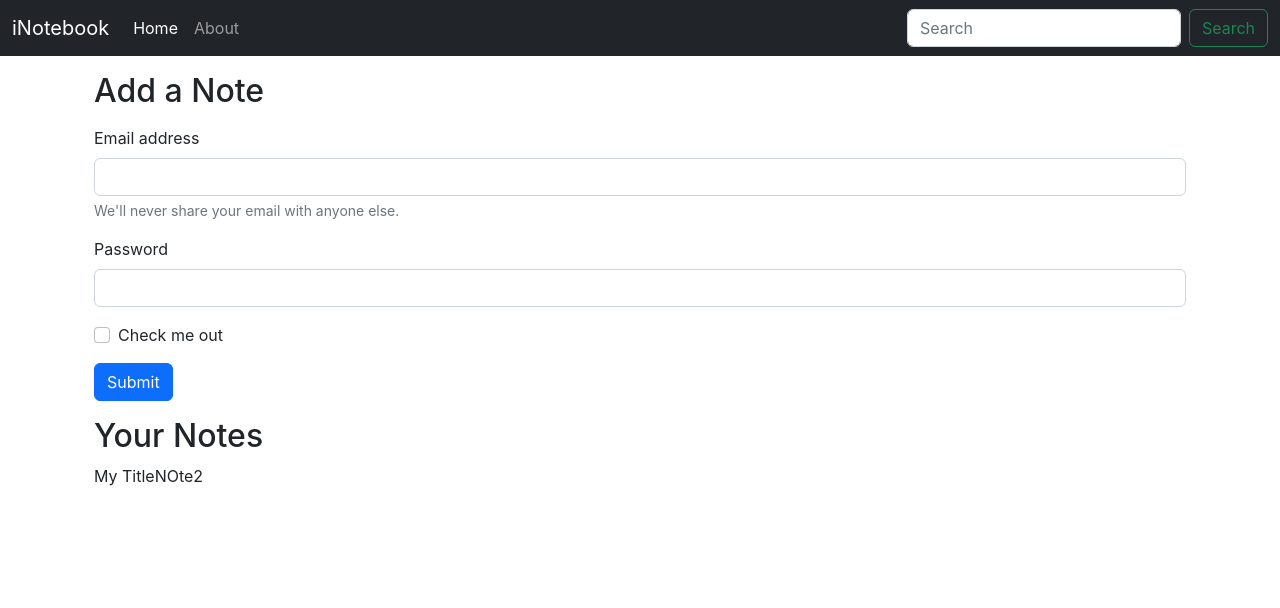
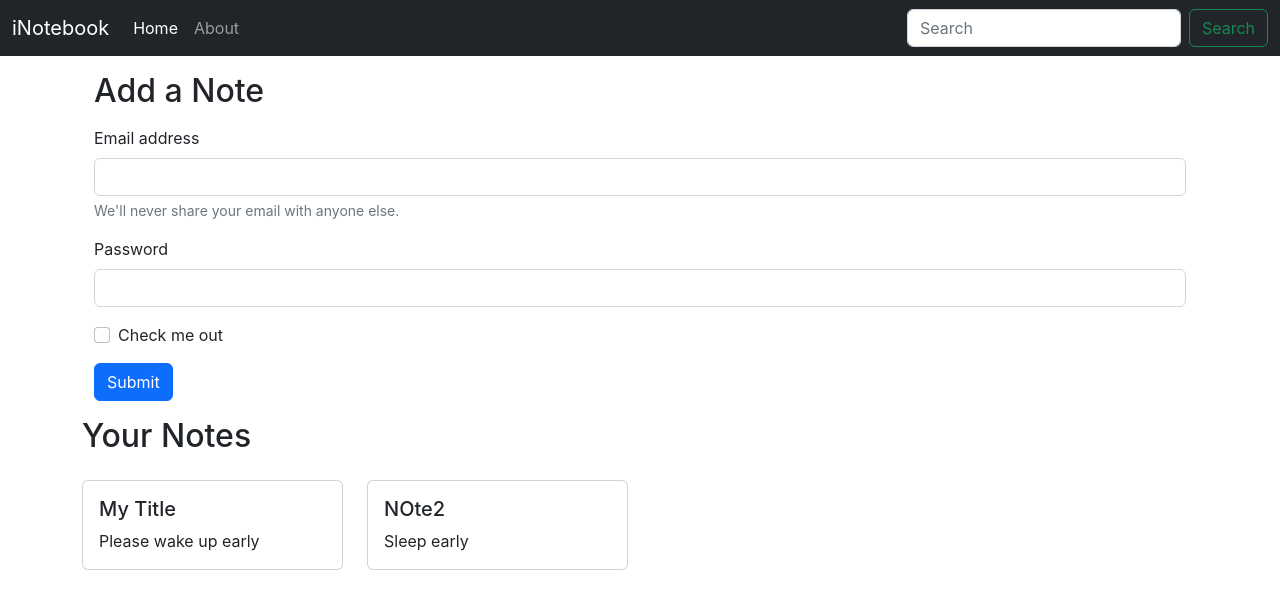
Before and after one commit to sL0p3/iNotebook, a React (Create React App) app: page / in a window 1280 px wide. Shown: the top 608 px of the page. Built offline with nearby package versions, Linux system fonts and the light colour scheme.

Commit message:
note component and card

```diff
--- a/src/components/Home.js
+++ b/src/components/Home.js
@@ -1,9 +1,8 @@
 import React, { useContext } from 'react'
-import NoteContext from '../context/notes/noteContext'
+import Notes from './Notes'
 
 export const Home = () => {
-  const context = useContext(NoteContext);
-  const {notes, setNotes} = context;
+
   return (
     <div>
       <div className="container my-3">
@@ -26,12 +25,7 @@
           <button type="submit" className="btn btn-primary">Submit</button>
         </form>
       </div>
-      <div className="container my-3">
-        <h2>Your Notes</h2>
-        {notes.map((note)=>{
-            return note.title
-        })}
-      </div>
+      <Notes />
    </div>
   )
 }
--- /dev/null
+++ b/src/components/Noteitem.js
@@ -0,0 +1,17 @@
+import React from 'react'
+
+function Noteitem(props) {
+    const {note} = props;
+  return (
+    <div className='col-md-3'>
+        <div class="card my-3">
+            <div class="card-body">
+                <h5 class="card-title">{note.title}</h5>
+                <p class="card-text">{note.description}</p>
+            </div>
+        </div>
+    </div>
+  )
+}
+
+export default Noteitem
--- /dev/null
+++ b/src/components/Notes.js
@@ -0,0 +1,18 @@
+import React, { useContext } from 'react'
+import NoteContext from '../context/notes/noteContext'
+import Noteitem from './Noteitem';
+
+function Notes() {
+  const context = useContext(NoteContext);
+  const {notes, setNotes} = context;
+  return (
+    <div className="row my-3">
+        <h2>Your Notes</h2>
+        {notes.map((note)=>{
+            return <Noteitem note={note}/>
+        })}
+    </div>
+  )
+}
+
+export default Notes
```
